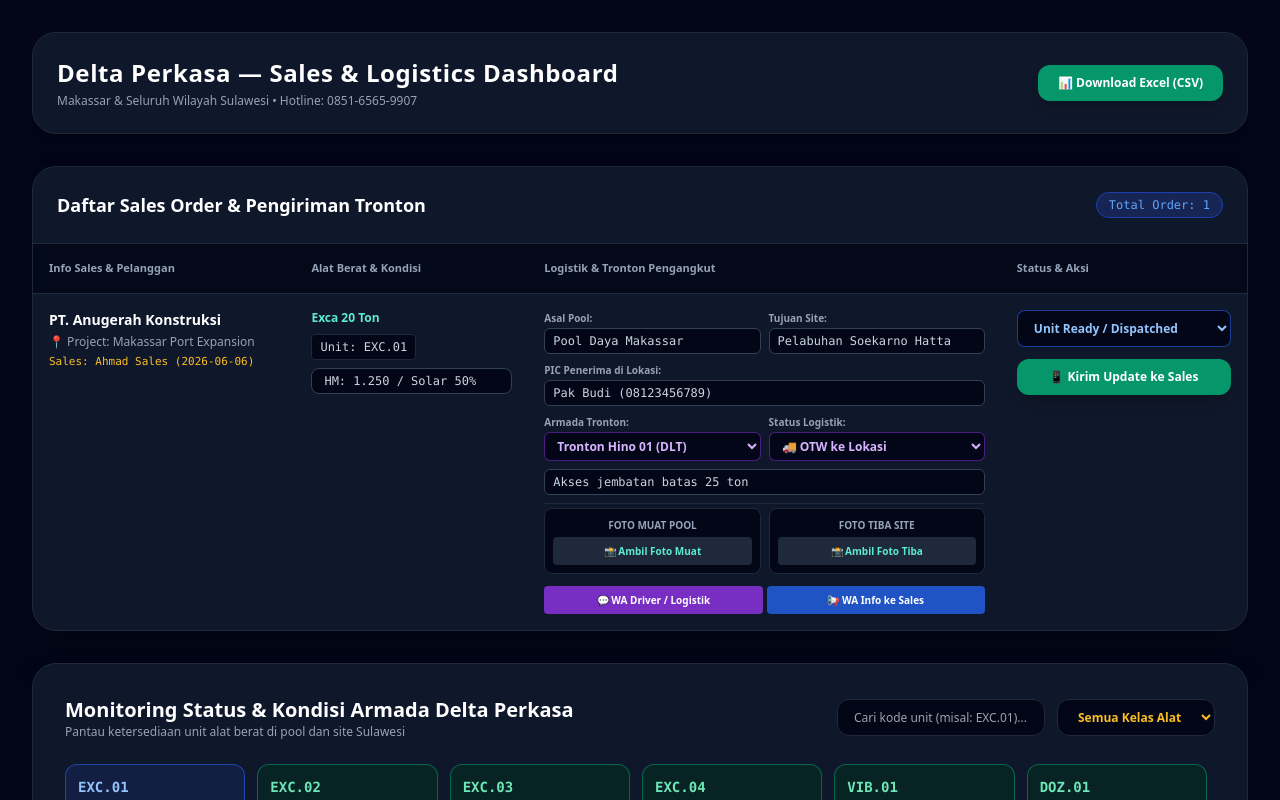
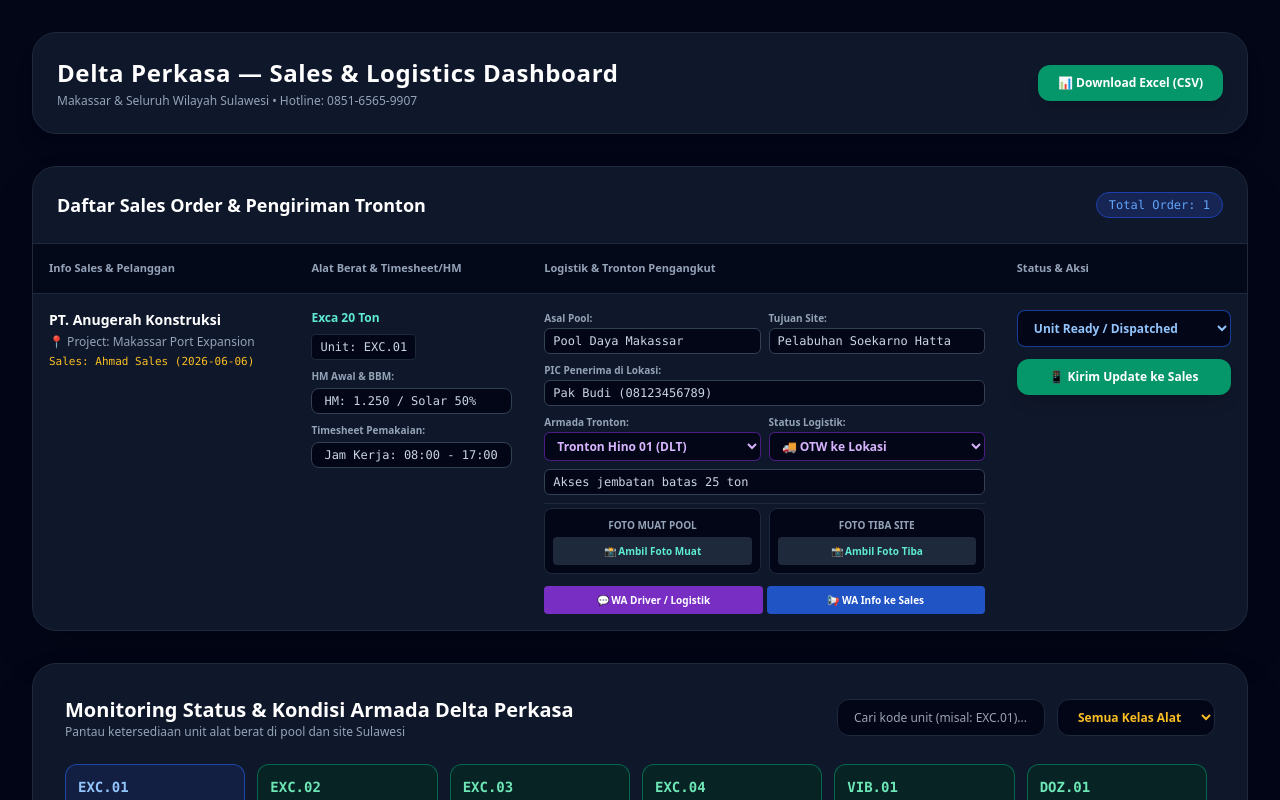
Before and after one commit to spvsaleschandradeltaperkasa-sketch/Sales-admin, a React (Create React App) app: page / in a window 1280 px wide. Shown: the top 800 px of the page. Built offline with nearby package versions, Linux system fonts and the light colour scheme.

Commit message:
Update App.js

```diff
--- a/src/App.js
+++ b/src/App.js
@@ -29,6 +29,7 @@
       jenisAlat: 'Exca 20 Ton',
       unitCode: 'EXC.01',
       hmAwal: 'HM: 1.250 / Solar 50%',
+      timesheetPemakaian: 'Jam Kerja: 08:00 - 17:00 (Standard)',
       lokasiAwal: 'Pool Daya Makassar',
       lokasiTujuan: 'Pelabuhan Soekarno Hatta',
       picPenerima: 'Pak Budi (08123456789)',
@@ -56,6 +57,9 @@
   // Handler Update State Baris Order
   const updateHmAwal = (id, val) => {
     setOrderList(orderList.map(o => o.id === id ? { ...o, hmAwal: val } : o));
+  };
+  const updateTimesheet = (id, val) => {
+    setOrderList(orderList.map(o => o.id === id ? { ...o, timesheetPemakaian: val } : o));
   };
   const updateLokasiAwal = (id, val) => {
     setOrderList(orderList.map(o => o.id === id ? { ...o, lokasiAwal: val } : o));
@@ -108,7 +112,7 @@
   };
 
   const sendWhatsAppNotification = (order) => {
-    const text = `Halo ${order.sales}, update status order alat berat untuk ${order.customer} (${order.project}): Status saat ini -> ${order.status}.`;
+    const text = `Halo ${order.sales}, update status order alat berat untuk ${order.customer} (${order.project}): Status saat ini -> ${order.status}. Timesheet/HM: ${order.hmAwal}`;
     window.open(`https://wa.me/?text=${encodeURIComponent(text)}`, '_blank');
   };
 
@@ -120,7 +124,7 @@
     }
 
     let csvContent = "data:text/csv;charset=utf-8,";
-    csvContent += "ID,Tanggal,Nama Sales,Pelanggan,Project/Site,Jenis Alat,Unit Code,HM Awal,Asal Pool,Tujuan Site,PIC Penerima,Tronton,Status Logistik,Status Order\n";
+    csvContent += "ID,Tanggal,Nama Sales,Pelanggan,Project/Site,Jenis Alat,Unit Code,HM Awal,Timesheet,Asal Pool,Tujuan Site,PIC Penerima,Tronton,Status Logistik,Status Order\n";
 
     orderList.forEach(order => {
       const row = [
@@ -132,6 +136,7 @@
         `"${order.jenisAlat || ''}"`,
         `"${order.unitCode || ''}"`,
         `"${order.hmAwal || ''}"`,
+        `"${order.timesheetPemakaian || ''}"`,
         `"${order.lokasiAwal || ''}"`,
         `"${order.lokasiTujuan || ''}"`,
         `"${order.picPenerima || ''}"`,
@@ -191,7 +196,7 @@
               <thead>
                 <tr className="bg-slate-950/80 text-[11px] font-bold text-slate-400 border-b border-slate-800">
                   <th className="py-4 px-4">Info Sales & Pelanggan</th>
-                  <th className="py-4 px-4">Alat Berat & Kondisi</th>
+                  <th className="py-4 px-4">Alat Berat & Timesheet/HM</th>
                   <th className="py-4 px-4">Logistik & Tronton Pengangkut</th>
                   <th className="py-4 px-4">Status & Aksi</th>
                 </tr>
@@ -212,18 +217,29 @@
                         <div className="text-[11px] text-amber-400 font-mono">Sales: {order.sales} ({order.tanggal})</div>
                       </td>
 
-                      {/* Kolom 2: Alat Berat */}
+                      {/* Kolom 2: Alat Berat & Timesheet */}
                       <td className="py-4 px-4 space-y-2 align-top">
                         <div className="font-bold text-teal-300">{order.jenisAlat}</div>
                         <div className="text-xs font-mono bg-slate-950 px-2 py-1 rounded border border-slate-800 inline-block text-slate-300">
                           Unit: {order.unitCode}
                         </div>
-                        <div>
+                        <div className="space-y-1">
+                          <label className="text-[10px] text-slate-400 font-bold block">HM Awal & BBM:</label>
                           <input
                             type="text"
                             value={order.hmAwal}
                             onChange={(e) => updateHmAwal(order.id, e.target.value)}
                             placeholder="HM Awal / Kondisi BBM..."
+                            className="w-full text-xs font-mono px-3 py-1 bg-slate-950 border border-slate-700 text-slate-300 rounded-lg outline-none"
+                          />
+                        </div>
+                        <div className="space-y-1">
+                          <label className="text-[10px] text-slate-400 font-bold block">Timesheet Pemakaian:</label>
+                          <input
+                            type="text"
+                            value={order.timesheetPemakaian}
+                            onChange={(e) => updateTimesheet(order.id, e.target.value)}
+                            placeholder="Waktu timesheet / jam kerja..."
                             className="w-full text-xs font-mono px-3 py-1 bg-slate-950 border border-slate-700 text-slate-300 rounded-lg outline-none"
                           />
                         </div>
```
